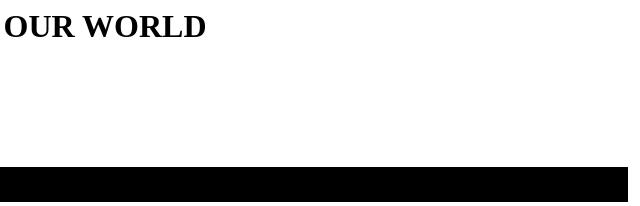
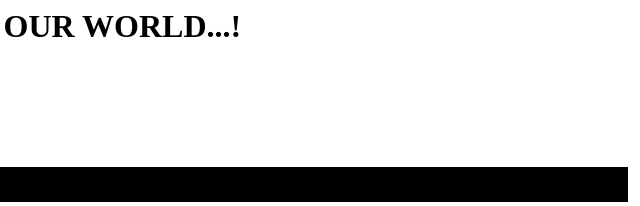
Before and after one commit to vickyvigneshthedeveloper/agriculture, a plain HTML site: page aaa/home.html in a window 1280 px wide. Shown: the top 206 px of the page, 639-1279 px from the left. Drawn offline with Linux system fonts and the light colour scheme; files whose address does not match are found by name.

Commit message:
Update home.html

```diff
--- a/aaa/home.html
+++ b/aaa/home.html
@@ -29,7 +29,7 @@ li a:hover{
 }
 </style>
 <body>
-<h1>AGRICULTURE IS ESSENTIAL THING OF OUR WORLD</h1>
+<h1>AGRICULTURE IS ESSENTIAL THING OF OUR WORLD...!</h1>
 <br>
 <h3>Manure</h3>
 <br>
```
